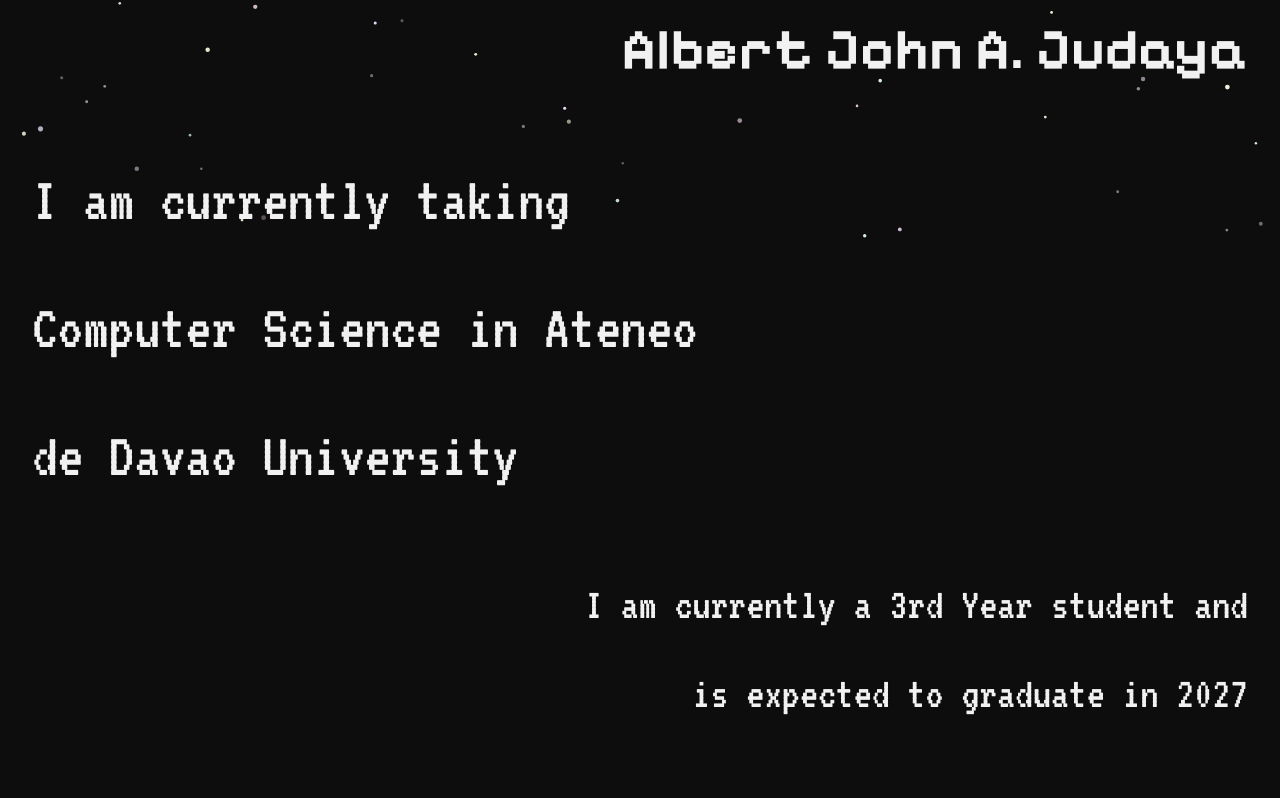
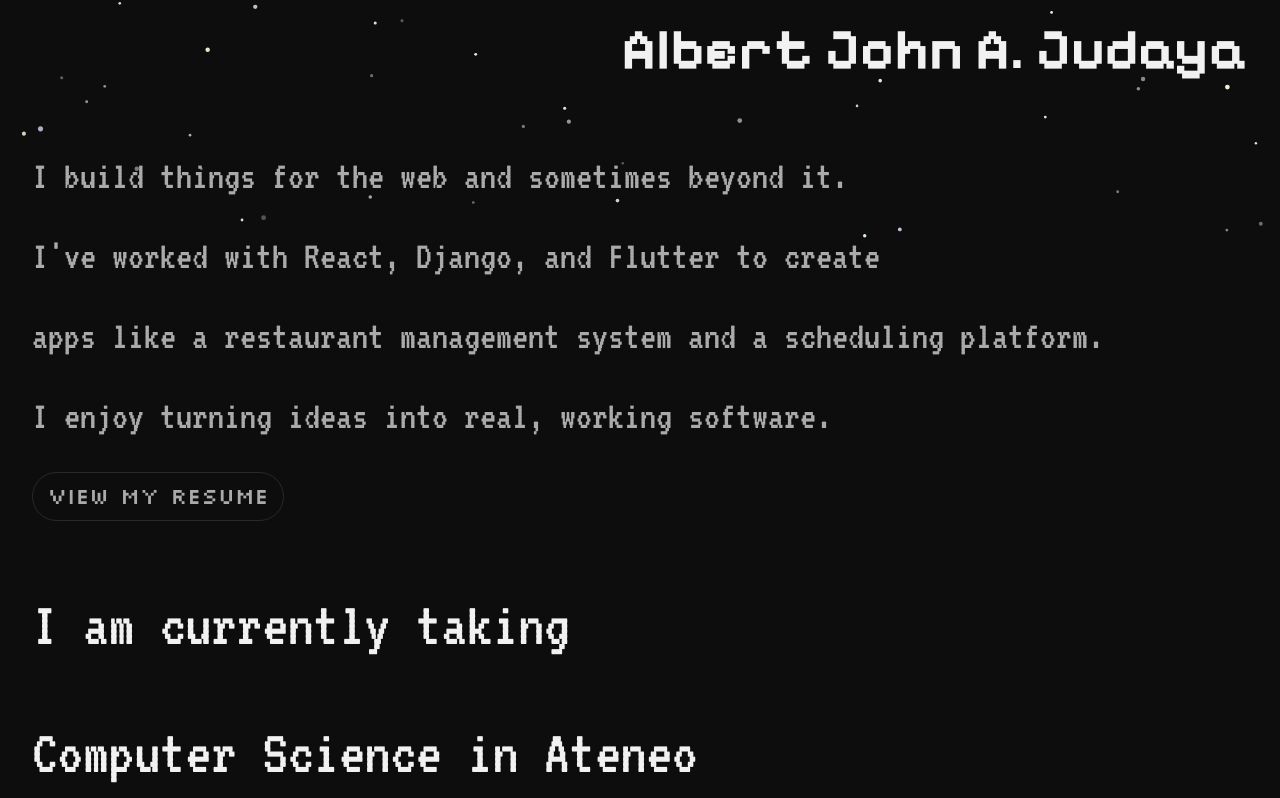
Before and after one commit to AtheJboynotbot/Portfolio, a React (Vite) app: page /#/ in a window 1280 px wide. Shown: the part 562-1360 px from the top of the page. Built offline with nearby package versions, Linux system fonts and the light colour scheme.

Commit message:
added bio

```diff
--- a/index.html
+++ b/index.html
@@ -5,6 +5,14 @@
     <link rel="icon" type="image/svg+xml" href="/favicon.svg" />
     <meta name="viewport" content="width=device-width, initial-scale=1.0" />
     <title>Albert John A. Judaya — Portfolio</title>
+    <meta name="description" content="Portfolio of Albert John A. Judaya — Computer Science student specializing in frontend development with React, Django, and Flutter. View projects, skills, and experience." />
+    <meta name="author" content="Albert John A. Judaya" />
+    <meta name="keywords" content="Albert John Judaya, portfolio, web developer, React, Django, Flutter, Computer Science, Ateneo de Davao" />
+    <!-- Open Graph -->
+    <meta property="og:title" content="Albert John A. Judaya — Portfolio" />
+    <meta property="og:description" content="Computer Science student specializing in frontend development. View projects, skills, and experience." />
+    <meta property="og:type" content="website" />
+    <meta property="og:url" content="https://athejboynotbot.github.io/Portfolio/" />
     <link rel="preconnect" href="https://fonts.googleapis.com" />
     <link rel="preconnect" href="https://fonts.gstatic.com" crossorigin />
     <link href="https://fonts.googleapis.com/css2?family=Pixelify+Sans:wght@400;500;600;700&family=VT323&family=Silkscreen:wght@400;700&display=swap" rel="stylesheet" />
--- a/src/components/AboutMe.jsx
+++ b/src/components/AboutMe.jsx
@@ -87,6 +87,54 @@
           >
             My Name is<br />Albert John A. Judaya
           </h2>
+        </div>
+      </FadeUpWrapper>
+
+      {/* Bio + Resume — LEFT aligned */}
+      <FadeUpWrapper delay={0.17}>
+        <div style={{ textAlign: "left", marginBottom: "2.5rem" }}>
+          <p
+            style={{
+              textAlign: "left",
+              color: "#aaaaaa",
+              fontFamily: fontBody,
+              fontSize: isMobile ? "1.1rem" : "2.5rem",
+              lineHeight: 2.0,
+              margin: "0 0 1rem",
+            }}
+          >
+            I build things for the web and sometimes beyond it.<br />
+            I've worked with React, Django, and Flutter to create<br />
+            apps like a restaurant management system and a scheduling platform.<br />
+            I enjoy turning ideas into real, working software.
+          </p>
+          <a
+            href="https://drive.google.com/file/d/1Ss8q_c3FHOOuyT-NQwagVWhSf5amElTm/view?usp=sharing"
+            target="_blank"
+            rel="noopener noreferrer"
+            style={{
+              display: "inline-flex",
+              alignItems: "center",
+              fontFamily: fontMono,
+              fontSize: isMobile ? "0.9rem" : "1.4rem",
+              color: "#aaaaaa",
+              border: "1px solid #2a2a2a",
+              borderRadius: "9999px",
+              padding: "0.35rem 0.9rem",
+              textDecoration: "none",
+              transition: "all 0.2s ease",
+            }}
+            onMouseEnter={(e) => {
+              e.currentTarget.style.borderColor = "#00ffcc";
+              e.currentTarget.style.color = "#00ffcc";
+            }}
+            onMouseLeave={(e) => {
+              e.currentTarget.style.borderColor = "#2a2a2a";
+              e.currentTarget.style.color = "#aaaaaa";
+            }}
+          >
+            View my Resume
+          </a>
         </div>
       </FadeUpWrapper>
 
--- a/src/components/ProjectCard.jsx
+++ b/src/components/ProjectCard.jsx
@@ -15,7 +15,7 @@
   );
 }
 
-{/* the container for the slideshow */}
+// the container for the slideshow
 function PlaceholderBox() {
   return (
     <div
@@ -43,7 +43,7 @@
   );
 }
 
-{/* evrything thats decribed in the projects will be drawn here including the slideshow */}
+// everything that's described in the projects will be drawn here including the slideshow
 export default function ProjectCard({
   title,
   description,
```
